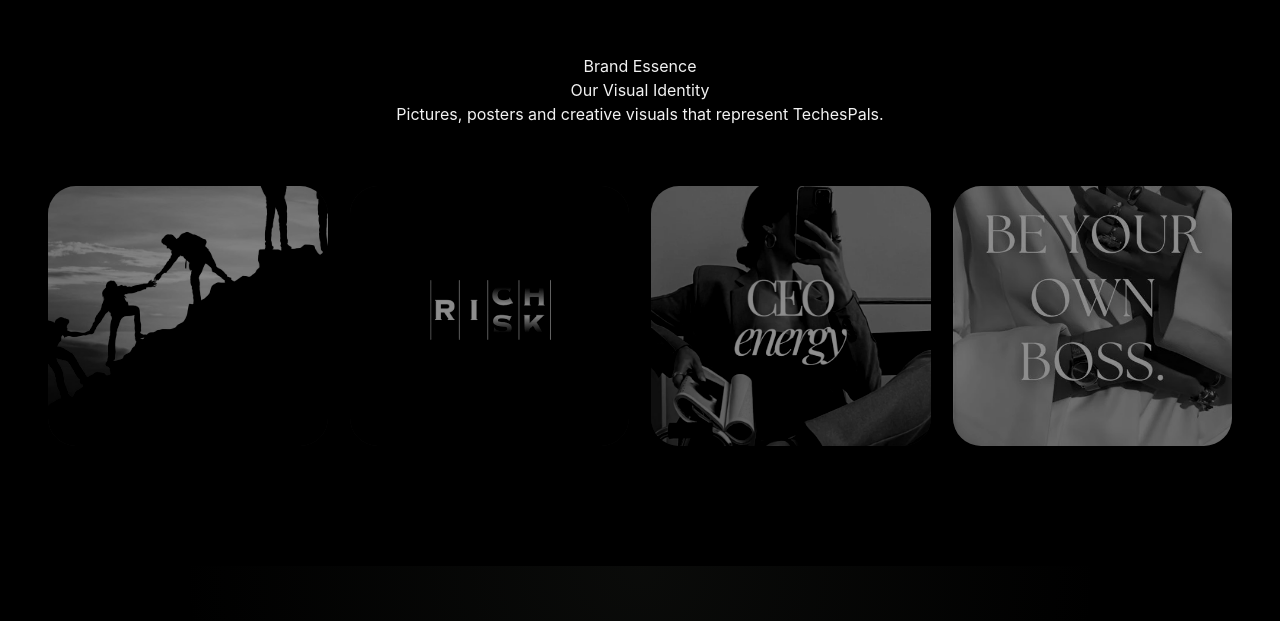
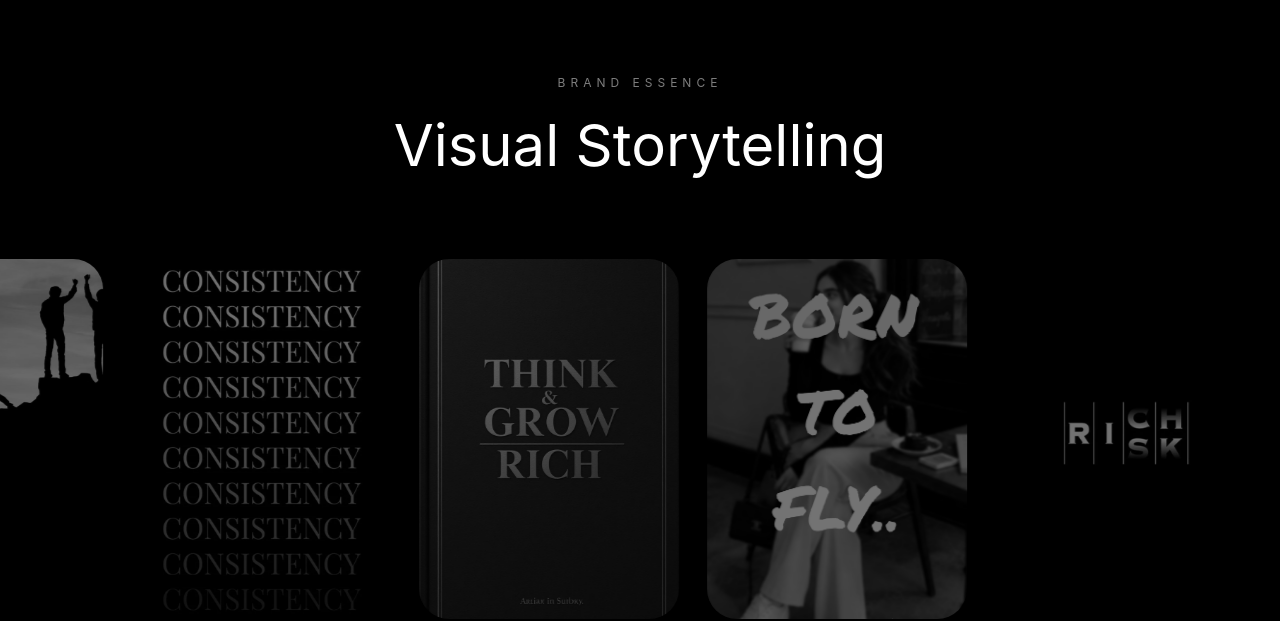
Before and after one commit to techespals/techpals-webpage, a React (Vite) app: page / in a window 1280 px wide. Shown: the part 4246-4867 px from the top of the page. Built offline with nearby package versions, Linux system fonts and the light colour scheme.

Commit message:
us section update

```diff
--- a/src/App.css
+++ b/src/App.css
@@ -1259,79 +1259,108 @@ input[type="submit"] {
   }
 
 }
-/* BRAND ESSENCE FORCE FIX */
+/* =========================
+   BRAND ESSENCE SECTION
+========================= */
 
-#brand-essence {
-  padding: 120px 0 !important;
-  background: #000 !important;
-  overflow: hidden !important;
+.brand-essence{
+  padding:140px 0;
+  background:#000;
+  overflow:hidden;
 }
 
-#brand-essence .brand-essence-container {
-  max-width: 1240px !important;
-  margin: 0 auto !important;
-  padding: 0 28px !important;
+.brand-header{
+  text-align:center;
+  margin-bottom:70px;
 }
 
-#brand-essence .brand-essence-heading {
-  text-align: center !important;
-  margin-bottom: 60px !important;
+.brand-header p{
+  color:#7d7d7d;
+  letter-spacing:5px;
+  font-size:12px;
 }
 
-#brand-essence .brand-essence-grid {
-  display: grid !important;
-  grid-template-columns: repeat(4, 1fr) !important;
-  gap: 22px !important;
+.brand-header h2{
+  color:white;
+  font-size:58px;
+  margin-top:10px;
 }
 
-#brand-essence .brand-showcase-card {
-  position: relative !important;
-  height: 260px !important;
-  overflow: hidden !important;
-  border-radius: 28px !important;
-  background: #111 !important;
+/* =========================
+   SLIDER WRAPPER
+========================= */
+
+.brand-slider{
+  width:100%;
+  overflow:hidden;
+  position:relative;
 }
 
-#brand-essence .brand-showcase-card img {
-  position: absolute !important;
-  inset: 0 !important;
+/* =========================
+   MOVING TRACK
+========================= */
 
-  width: 100% !important;
-  height: 100% !important;
+.brand-track{
+  display:flex;
+  gap:28px;
+  width:max-content;
 
-  object-fit: cover !important;
-  display: block !important;
-
-  opacity: 0;
-  filter: grayscale(1) brightness(0.55) contrast(1.15);
-
-  animation: brandFade 16s infinite;
+  animation: scrollBrand 35s linear infinite;
 }
 
-#brand-essence .brand-showcase-card img:nth-child(1) {
-  animation-delay: 0s;
+/* .brand-track:hover{
+  animation-play-state:paused;
+} */
+
+/* =========================
+   IMAGE CARDS
+========================= */
+
+.brand-track img{
+  width:260px;
+  height:360px;
+
+  object-fit:cover;
+
+  border-radius:30px;
+
+  filter:
+    grayscale(1)
+    brightness(.45);
+
+  transition:.6s ease;
+
+  flex-shrink:0;
 }
 
-#brand-essence .brand-showcase-card img:nth-child(2) {
-  animation-delay: 4s;
+/* =========================
+   HOVER EFFECT
+========================= */
+
+.brand-track img:hover{
+
+  filter:
+    grayscale(0)
+    brightness(1);
+
+  transform:translateY(-12px);
+
+  box-shadow:
+    0 20px 60px rgba(255,255,255,.12);
 }
 
-#brand-essence .brand-showcase-card img:nth-child(3) {
-  animation-delay: 8s;
+/* =========================
+   INFINITE MOVE
+========================= */
+
+@keyframes scrollBrand{
+
+  from{
+    transform:translateX(0);
+  }
+
+  to{
+    transform:translateX(-50%);
+  }
+
 }
-
-#brand-essence .brand-showcase-card img:nth-child(4) {
-  animation-delay: 12s;
-}
-
-#brand-essence .brand-showcase-card:hover img {
-  filter: grayscale(0) brightness(1) contrast(1.05);
-}
-
-@keyframes brandFade {
-  0% { opacity: 0; }
-  8% { opacity: 1; }
-  25% { opacity: 1; }
-  33% { opacity: 0; }
-  100% { opacity: 0; }
-}
--- a/src/App.jsx
+++ b/src/App.jsx
@@ -337,49 +337,41 @@ export default function TechesPalsLandingPage() {
         </div>
       </section>
 
-          {/* BRAND ESSENCE SECTION */}
-          <section id="brand-essence" className="brand-essence-section">
-            <div className="brand-essence-container">
+          {/* BRAND ESSENCE */}
+<section className="brand-essence">
 
-              <div className="brand-essence-heading">
-                <p>Brand Essence</p>
-                <h2>Our Visual Identity</h2>
-                <span>
-                  Pictures, posters and creative visuals that represent TechesPals.
-                </span>
+  <div className="brand-header">
+    <p>BRAND ESSENCE</p>
+    <h2>Visual Storytelling</h2>
   </div>
 
-              <div className="brand-essence-grid">
-                <div className="brand-showcase-card">
+  <div className="brand-slider">
+
+    <div className="brand-track">
+
       <img src="/brand1.png" alt="" />
       <img src="/brand2.jpg" alt="" />
       <img src="/brand3.jpg" alt="" />
       <img src="/brand4.jpg" alt="" />
-                </div>
-
-                <div className="brand-showcase-card">
       <img src="/brand5.png" alt="" />
       <img src="/brand6.jpg" alt="" />
       <img src="/brand7.jpg" alt="" />
       <img src="/brand8.jpg" alt="" />
-                </div>
 
-                <div className="brand-showcase-card">
-                  <img src="/brand9.jpg" alt="" />
-                  <img src="/brand10.jpg" alt="" />
-                  <img src="/brand11.jpg" alt="" />
-                  <img src="/brand12.jpg" alt="" />
-                </div>
+      {/* duplicate images for infinite loop */}
+      <img src="/brand1.png" alt="" />
+      <img src="/brand2.jpg" alt="" />
+      <img src="/brand3.jpg" alt="" />
+      <img src="/brand4.jpg" alt="" />
+      <img src="/brand5.png" alt="" />
+      <img src="/brand6.jpg" alt="" />
+      <img src="/brand7.jpg" alt="" />
+      <img src="/brand8.jpg" alt="" />
 
-                <div className="brand-showcase-card">
-                  <img src="/brand13.jpg" alt="" />
-                  <img src="/brand14.jpg" alt="" />
-                  <img src="/brand15.png" alt="" />
-                  <img src="/brand16.png" alt="" />
-                </div>
     </div>
 
   </div>
+
 </section>
 
       {/* CONTACT */}
```
Lines whose indentation alone changed are shown as unchanged.
